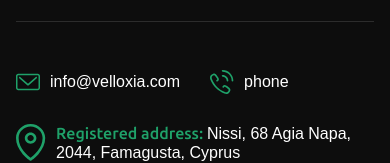
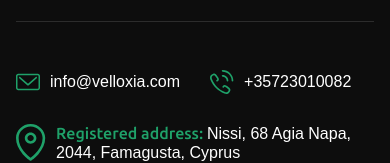
Before and after one commit to born2bemedia/velloxia, a Next.js app: page /cart in a window 390 px wide. Shown: the part 1218-1381 px from the top of the page. Built offline with nearby package versions, Linux system fonts and the light colour scheme.

Commit message:
added phone

```diff
--- a/src/app/contact/_components/ContactConnect.jsx
+++ b/src/app/contact/_components/ContactConnect.jsx
@@ -29,7 +29,7 @@
                                 </div>
                                 <div className="contact-connect__block">
                                     <h3 className="contact-connect__label">Phone</h3>
-                                    <Link href="tel:" className="contact-connect__link">Phone</Link>
+                                    <Link href="tel:+35723010082" className="contact-connect__link">+35723010082</Link>
                                 </div>
                             </div>
                             <div className="contact-connect__item">
--- a/src/components/Footer.jsx
+++ b/src/components/Footer.jsx
@@ -98,9 +98,9 @@
                         </Link>
                       </li>
                       <li className="footer__menu-item">
-                        <Link href="#" className="footer__menu-link">
+                        <Link href="tel:+35723010082" className="footer__menu-link">
                           <img src="images/phone.svg" />
-                          <span>phone</span>
+                          <span>+35723010082</span>
                         </Link>
                       </li>
                     </ul>
@@ -118,9 +118,9 @@
                     </Link>
                   </li>
                   <li className="footer__contact">
-                    <Link href="#" className="footer__menu-link">
+                    <Link href="tel:+35723010082" className="footer__menu-link">
                       <img src="images/phone.svg" />
-                      phone
+                      +35723010082
                     </Link>
                   </li>
                   <li className="footer__contact">
```
